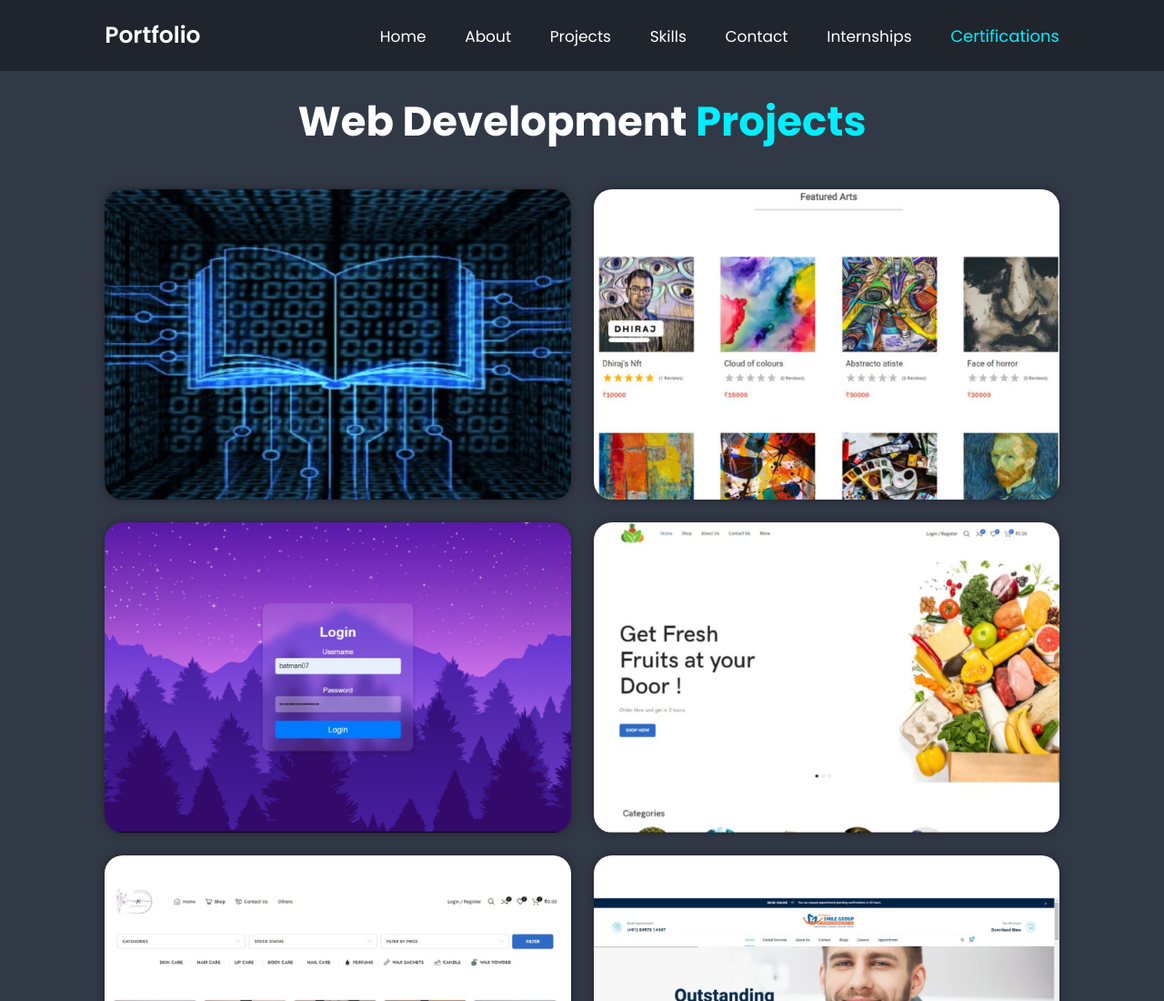
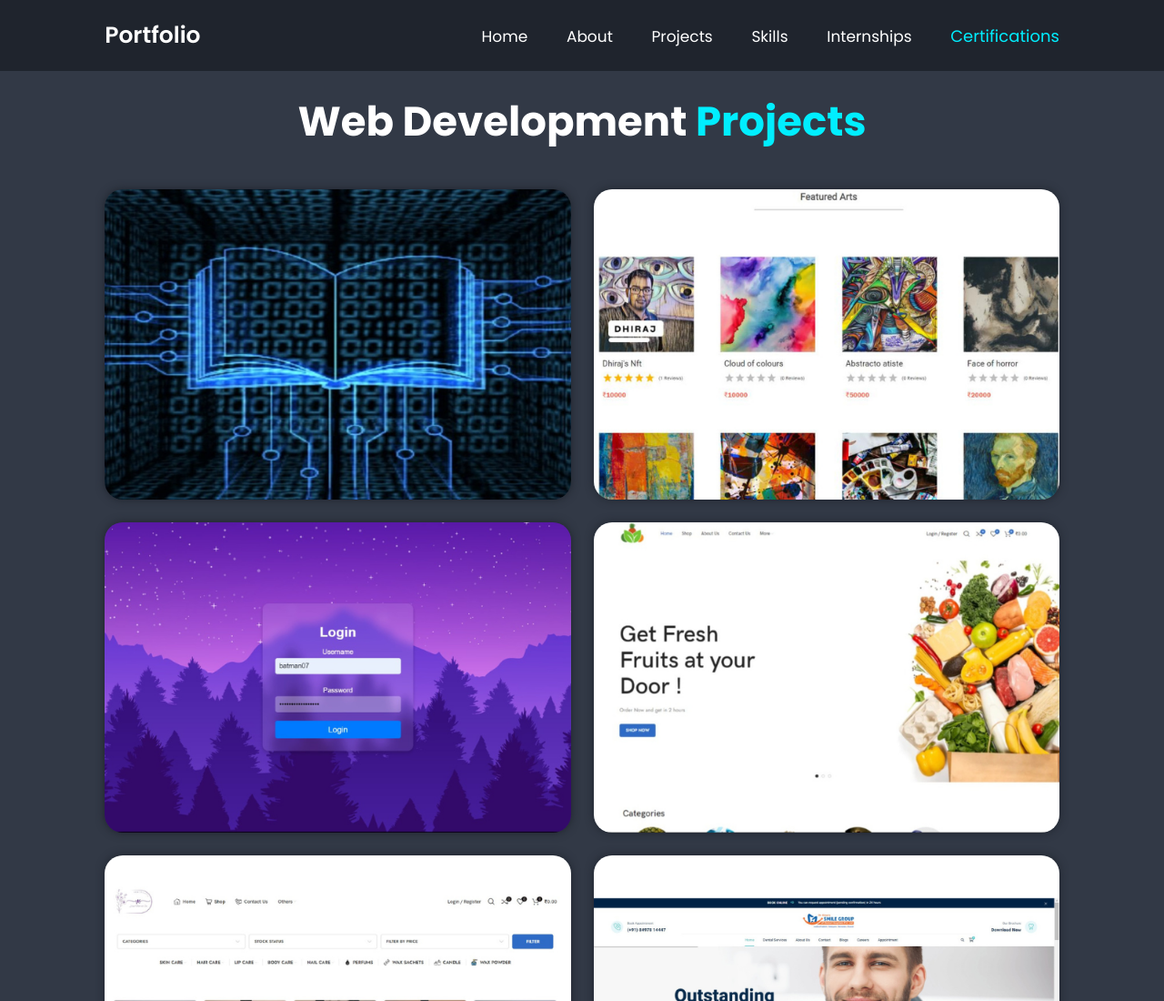
Before and after one commit to DMSVIKAS/portfolio, a plain HTML site: page webdev.html in a window 1280 px wide. Shown: the top 1100 px of the page at 91% size. Drawn offline with nearby package versions, Linux system fonts and the light colour scheme.

Commit message:
Update webdev.html

```diff
--- a/webdev.html
+++ b/webdev.html
@@ -23,7 +23,6 @@
   <a href = "index.html">About</a>
   <a href = "index.html">Projects</a>
   <a href = "index.html">Skills</a>
-  <a href = "index.html">Contact</a>
   <a href="internship.html">Internships</a>
   <a href="#portfolio3">Certifications</a>
 </nav>
```
